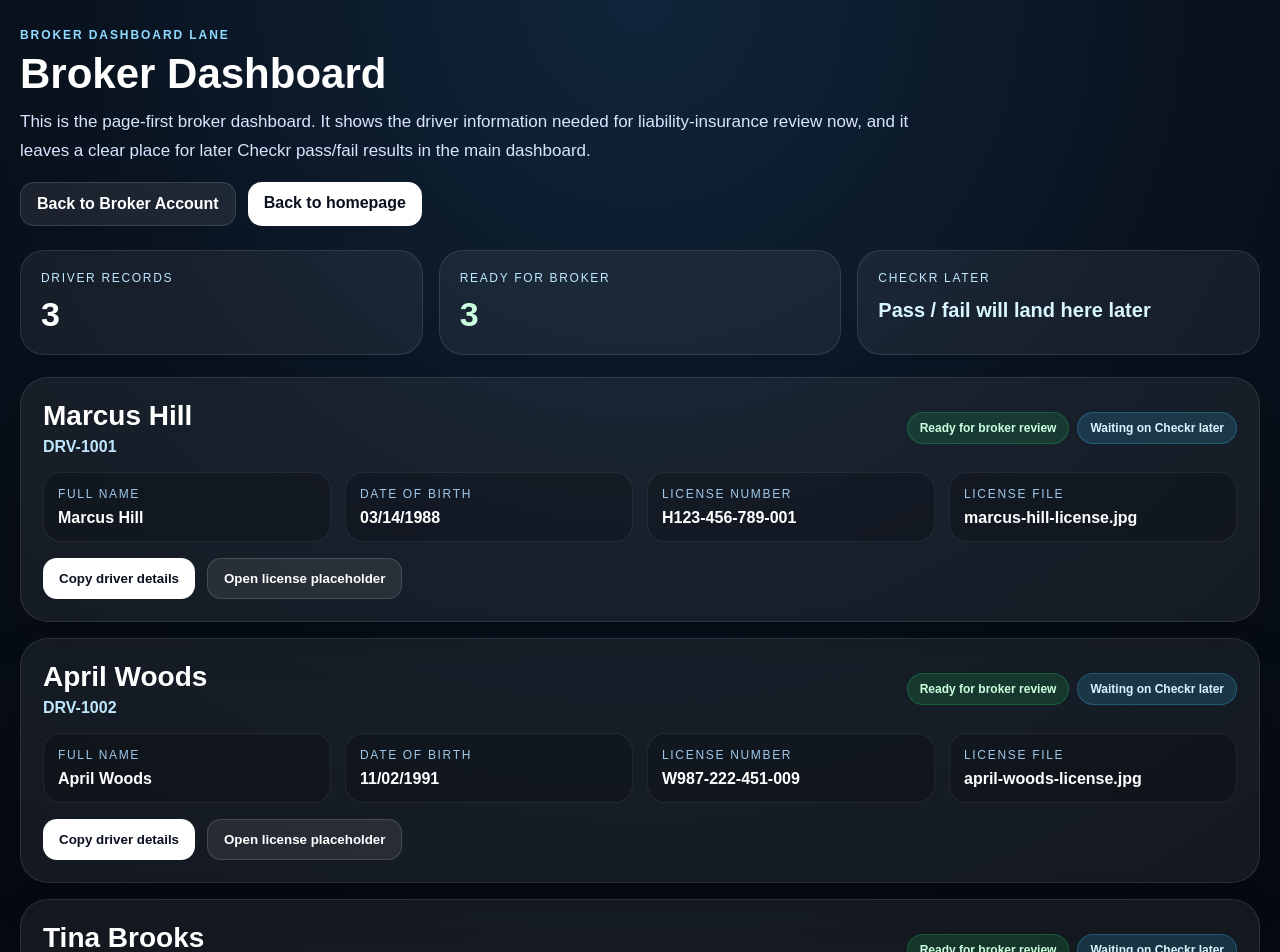
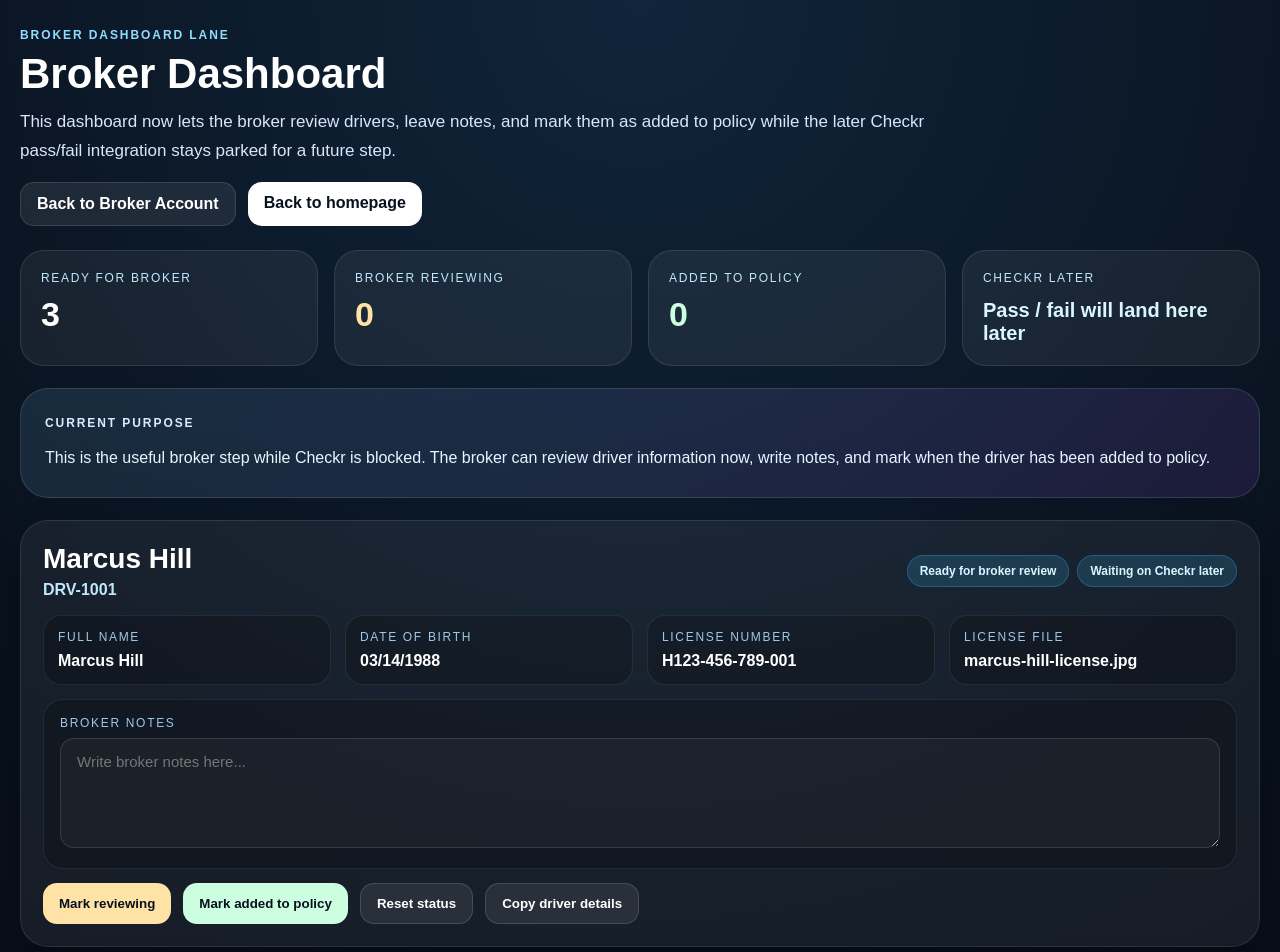
Before and after one commit to Neocryptz369369/ontimetaxipages, a Next.js app: page /broker-account/dashboard in a window 1280 px wide. Shown: the top 952 px of the page. Built offline with nearby package versions, Linux system fonts and the light colour scheme.

Commit message:
Add broker review actions and status lane

```diff
--- a/src/app/broker-account/dashboard/page.tsx
+++ b/src/app/broker-account/dashboard/page.tsx
@@ -2,6 +2,8 @@
 
 import Link from "next/link";
 import { useMemo, useState } from "react";
+
+type BrokerStatus = "Ready for broker review" | "Broker reviewing" | "Added to policy";
 
 type DriverRecord = {
   id: string;
@@ -9,11 +11,12 @@ type DriverRecord = {
   dob: string;
   licenseNumber: string;
   licenseFile: string;
-  brokerStatus: string;
+  brokerStatus: BrokerStatus;
   checkrStatus: string;
+  notes: string;
 };
 
-const starterDrivers: DriverRecord[] = [
+const initialDrivers: DriverRecord[] = [
   {
     id: "DRV-1001",
     name: "Marcus Hill",
@@ -22,6 +25,7 @@ const starterDrivers: DriverRecord[] = [
     licenseFile: "marcus-hill-license.jpg",
     brokerStatus: "Ready for broker review",
     checkrStatus: "Waiting on Checkr later",
+    notes: "",
   },
   {
     id: "DRV-1002",
@@ -31,6 +35,7 @@ const starterDrivers: DriverRecord[] = [
     licenseFile: "april-woods-license.jpg",
     brokerStatus: "Ready for broker review",
     checkrStatus: "Waiting on Checkr later",
+    notes: "",
   },
   {
     id: "DRV-1003",
@@ -40,15 +45,24 @@ const starterDrivers: DriverRecord[] = [
     licenseFile: "tina-brooks-license.jpg",
     brokerStatus: "Ready for broker review",
     checkrStatus: "Waiting on Checkr later",
+    notes: "",
   },
 ];
 
 function pillStyle(text: string) {
-  if (text.includes("Ready")) {
+  if (text.includes("Added")) {
     return {
       background: "rgba(34,197,94,0.16)",
       color: "#cbffe0",
       border: "1px solid rgba(34,197,94,0.28)",
+    };
+  }
+
+  if (text.includes("reviewing")) {
+    return {
+      background: "rgba(245,158,11,0.16)",
+      color: "#ffe3a6",
+      border: "1px solid rgba(245,158,11,0.28)",
     };
   }
 
@@ -60,19 +74,49 @@ function pillStyle(text: string) {
 }
 
 export default function BrokerDashboardPage() {
+  const [drivers, setDrivers] = useState<DriverRecord[]>(initialDrivers);
   const [message, setMessage] = useState("Broker dashboard ready.");
 
   const readyCount = useMemo(
-    () => starterDrivers.filter((driver) => driver.brokerStatus.includes("Ready")).length,
-    []
+    () => drivers.filter((driver) => driver.brokerStatus === "Ready for broker review").length,
+    [drivers]
   );
+
+  const reviewingCount = useMemo(
+    () => drivers.filter((driver) => driver.brokerStatus === "Broker reviewing").length,
+    [drivers]
+  );
+
+  const addedCount = useMemo(
+    () => drivers.filter((driver) => driver.brokerStatus === "Added to policy").length,
+    [drivers]
+  );
+
+  function updateStatus(id: string, nextStatus: BrokerStatus) {
+    setDrivers((current) =>
+      current.map((driver) =>
+        driver.id === id ? { ...driver, brokerStatus: nextStatus } : driver
+      )
+    );
+    setMessage(`${id} updated to ${nextStatus}.`);
+  }
+
+  function updateNotes(id: string, notes: string) {
+    setDrivers((current) =>
+      current.map((driver) =>
+        driver.id === id ? { ...driver, notes } : driver
+      )
+    );
+  }
 
   async function copyDriver(record: DriverRecord) {
     const text = `Driver ID: ${record.id}
 Full name: ${record.name}
 Date of birth: ${record.dob}
 Driver license number: ${record.licenseNumber}
-License file: ${record.licenseFile}`;
+License file: ${record.licenseFile}
+Broker status: ${record.brokerStatus}
+Notes: ${record.notes || "none"}`;
 
     try {
       await navigator.clipboard.writeText(text);
@@ -99,7 +143,7 @@ License file: ${record.licenseFile}`;
             </div>
             <h1 style={{ margin: 0, fontSize: "42px", lineHeight: 1.05 }}>Broker Dashboard</h1>
             <p style={{ margin: "12px 0 0", color: "#d9e5ff", fontSize: "17px", lineHeight: 1.7, maxWidth: "920px" }}>
-              This is the page-first broker dashboard. It shows the driver information needed for liability-insurance review now, and it leaves a clear place for later Checkr pass/fail results in the main dashboard.
+              This dashboard now lets the broker review drivers, leave notes, and mark them as added to policy while the later Checkr pass/fail integration stays parked for a future step.
             </p>
           </div>
 
@@ -121,12 +165,16 @@ License file: ${record.licenseFile}`;
 
         <section style={{ display: "grid", gridTemplateColumns: "repeat(auto-fit, minmax(220px, 1fr))", gap: "16px", marginBottom: "22px" }}>
           <div style={{ borderRadius: "24px", padding: "20px", background: "rgba(255,255,255,0.06)", border: "1px solid rgba(255,255,255,0.1)" }}>
-            <div style={{ fontSize: "12px", letterSpacing: "0.14em", textTransform: "uppercase", color: "#bfe8ff" }}>Driver records</div>
-            <div style={{ fontSize: "34px", fontWeight: 800, marginTop: "10px" }}>{starterDrivers.length}</div>
+            <div style={{ fontSize: "12px", letterSpacing: "0.14em", textTransform: "uppercase", color: "#bfe8ff" }}>Ready for broker</div>
+            <div style={{ fontSize: "34px", fontWeight: 800, marginTop: "10px" }}>{readyCount}</div>
           </div>
           <div style={{ borderRadius: "24px", padding: "20px", background: "rgba(255,255,255,0.06)", border: "1px solid rgba(255,255,255,0.1)" }}>
-            <div style={{ fontSize: "12px", letterSpacing: "0.14em", textTransform: "uppercase", color: "#bfe8ff" }}>Ready for broker</div>
-            <div style={{ fontSize: "34px", fontWeight: 800, marginTop: "10px", color: "#cbffe0" }}>{readyCount}</div>
+            <div style={{ fontSize: "12px", letterSpacing: "0.14em", textTransform: "uppercase", color: "#bfe8ff" }}>Broker reviewing</div>
+            <div style={{ fontSize: "34px", fontWeight: 800, marginTop: "10px", color: "#ffe3a6" }}>{reviewingCount}</div>
+          </div>
+          <div style={{ borderRadius: "24px", padding: "20px", background: "rgba(255,255,255,0.06)", border: "1px solid rgba(255,255,255,0.1)" }}>
+            <div style={{ fontSize: "12px", letterSpacing: "0.14em", textTransform: "uppercase", color: "#bfe8ff" }}>Added to policy</div>
+            <div style={{ fontSize: "34px", fontWeight: 800, marginTop: "10px", color: "#cbffe0" }}>{addedCount}</div>
           </div>
           <div style={{ borderRadius: "24px", padding: "20px", background: "rgba(255,255,255,0.06)", border: "1px solid rgba(255,255,255,0.1)" }}>
             <div style={{ fontSize: "12px", letterSpacing: "0.14em", textTransform: "uppercase", color: "#bfe8ff" }}>Checkr later</div>
@@ -134,8 +182,25 @@ License file: ${record.licenseFile}`;
           </div>
         </section>
 
+        <section
+          style={{
+            borderRadius: "28px",
+            padding: "24px",
+            background: "linear-gradient(135deg, rgba(125,211,252,0.12) 0%, rgba(168,85,247,0.12) 100%)",
+            border: "1px solid rgba(255,255,255,0.12)",
+            marginBottom: "22px",
+            color: "#e6f6ff",
+            lineHeight: 1.8,
+          }}
+        >
+          <div style={{ fontSize: "12px", fontWeight: 800, letterSpacing: "0.16em", textTransform: "uppercase", color: "#dbeafe", marginBottom: "10px" }}>
+            Current purpose
+          </div>
+          This is the useful broker step while Checkr is blocked. The broker can review driver information now, write notes, and mark when the driver has been added to policy.
+        </section>
+
         <section style={{ display: "grid", gap: "16px", marginBottom: "22px" }}>
-          {starterDrivers.map((record) => (
+          {drivers.map((record) => (
             <div
               key={record.id}
               style={{
@@ -157,7 +222,7 @@ License file: ${record.licenseFile}`;
                 </div>
               </div>
 
-              <div style={{ display: "grid", gridTemplateColumns: "repeat(auto-fit, minmax(220px, 1fr))", gap: "14px" }}>
+              <div style={{ display: "grid", gridTemplateColumns: "repeat(auto-fit, minmax(220px, 1fr))", gap: "14px", marginBottom: "14px" }}>
                 <div style={{ borderRadius: "18px", padding: "14px", background: "rgba(0,0,0,0.20)", border: "1px solid rgba(255,255,255,0.08)" }}>
                   <div style={{ fontSize: "12px", textTransform: "uppercase", letterSpacing: "0.14em", color: "#9fc8ea", marginBottom: "8px" }}>Full name</div>
                   <div style={{ fontWeight: 700 }}>{record.name}</div>
@@ -176,20 +241,57 @@ License file: ${record.licenseFile}`;
                 </div>
               </div>
 
-              <div style={{ display: "flex", gap: "12px", flexWrap: "wrap", marginTop: "16px" }}>
+              <div style={{ borderRadius: "20px", padding: "16px", background: "rgba(0,0,0,0.20)", border: "1px solid rgba(255,255,255,0.08)", marginBottom: "14px" }}>
+                <div style={{ fontSize: "12px", textTransform: "uppercase", letterSpacing: "0.14em", color: "#9fc8ea", marginBottom: "8px" }}>Broker notes</div>
+                <textarea
+                  value={record.notes}
+                  onChange={(e) => updateNotes(record.id, e.target.value)}
+                  placeholder="Write broker notes here..."
+                  style={{
+                    width: "100%",
+                    minHeight: "110px",
+                    padding: "14px 16px",
+                    borderRadius: "14px",
+                    border: "1px solid rgba(255,255,255,0.12)",
+                    background: "rgba(255,255,255,0.04)",
+                    color: "#ffffff",
+                    fontSize: "15px",
+                    outline: "none",
+                    boxSizing: "border-box",
+                    resize: "vertical",
+                    fontFamily: "Arial, Helvetica, sans-serif",
+                  }}
+                />
+              </div>
+
+              <div style={{ display: "flex", gap: "12px", flexWrap: "wrap" }}>
+                <button
+                  type="button"
+                  onClick={() => updateStatus(record.id, "Broker reviewing")}
+                  style={{ border: "none", cursor: "pointer", color: "#09111f", background: "#ffe3a6", padding: "12px 16px", borderRadius: "14px", fontWeight: 800 }}
+                >
+                  Mark reviewing
+                </button>
+                <button
+                  type="button"
+                  onClick={() => updateStatus(record.id, "Added to policy")}
+                  style={{ border: "none", cursor: "pointer", color: "#09111f", background: "#cbffe0", padding: "12px 16px", borderRadius: "14px", fontWeight: 800 }}
+                >
+                  Mark added to policy
+                </button>
+                <button
+                  type="button"
+                  onClick={() => updateStatus(record.id, "Ready for broker review")}
+                  style={{ border: "1px solid rgba(255,255,255,0.14)", cursor: "pointer", color: "#ffffff", background: "rgba(255,255,255,0.08)", padding: "12px 16px", borderRadius: "14px", fontWeight: 800 }}
+                >
+                  Reset status
+                </button>
                 <button
                   type="button"
                   onClick={() => copyDriver(record)}
-                  style={{ border: "none", cursor: "pointer", color: "#09111f", background: "#ffffff", padding: "12px 16px", borderRadius: "14px", fontWeight: 800 }}
+                  style={{ border: "1px solid rgba(255,255,255,0.14)", cursor: "pointer", color: "#ffffff", background: "rgba(255,255,255,0.08)", padding: "12px 16px", borderRadius: "14px", fontWeight: 800 }}
                 >
                   Copy driver details
-                </button>
-                <button
-                  type="button"
-                  onClick={() => setMessage(`License file placeholder opened for ${record.name}.`)}
-                  style={{ border: "1px solid rgba(255,255,255,0.14)", cursor: "pointer", color: "#ffffff", background: "rgba(255,255,255,0.08)", padding: "12px 16px", borderRadius: "14px", fontWeight: 800 }}
-                >
-                  Open license placeholder
                 </button>
               </div>
             </div>
```
Also changed, not shown: src/app/page.tsx (+11 -11 lines).
